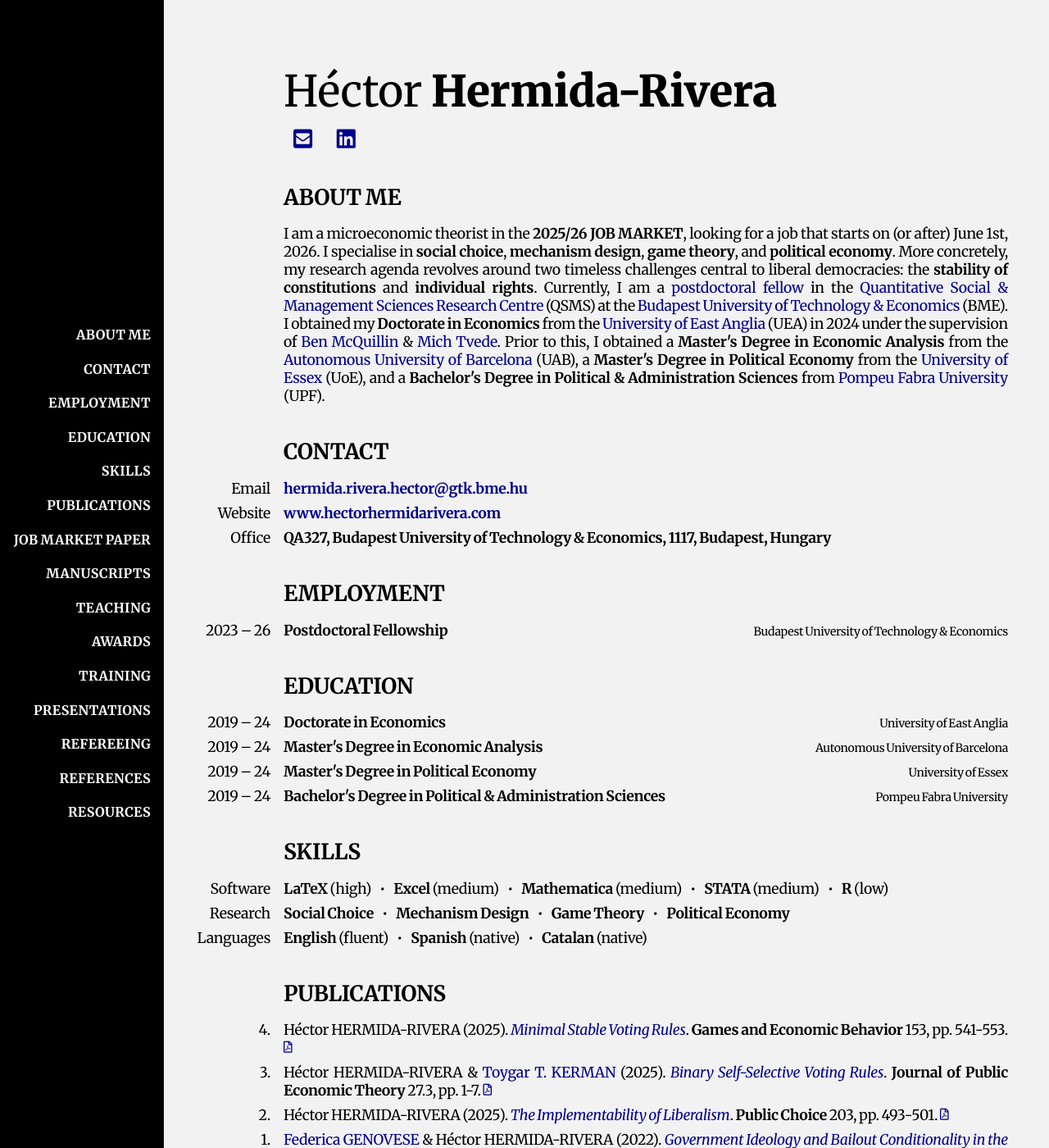
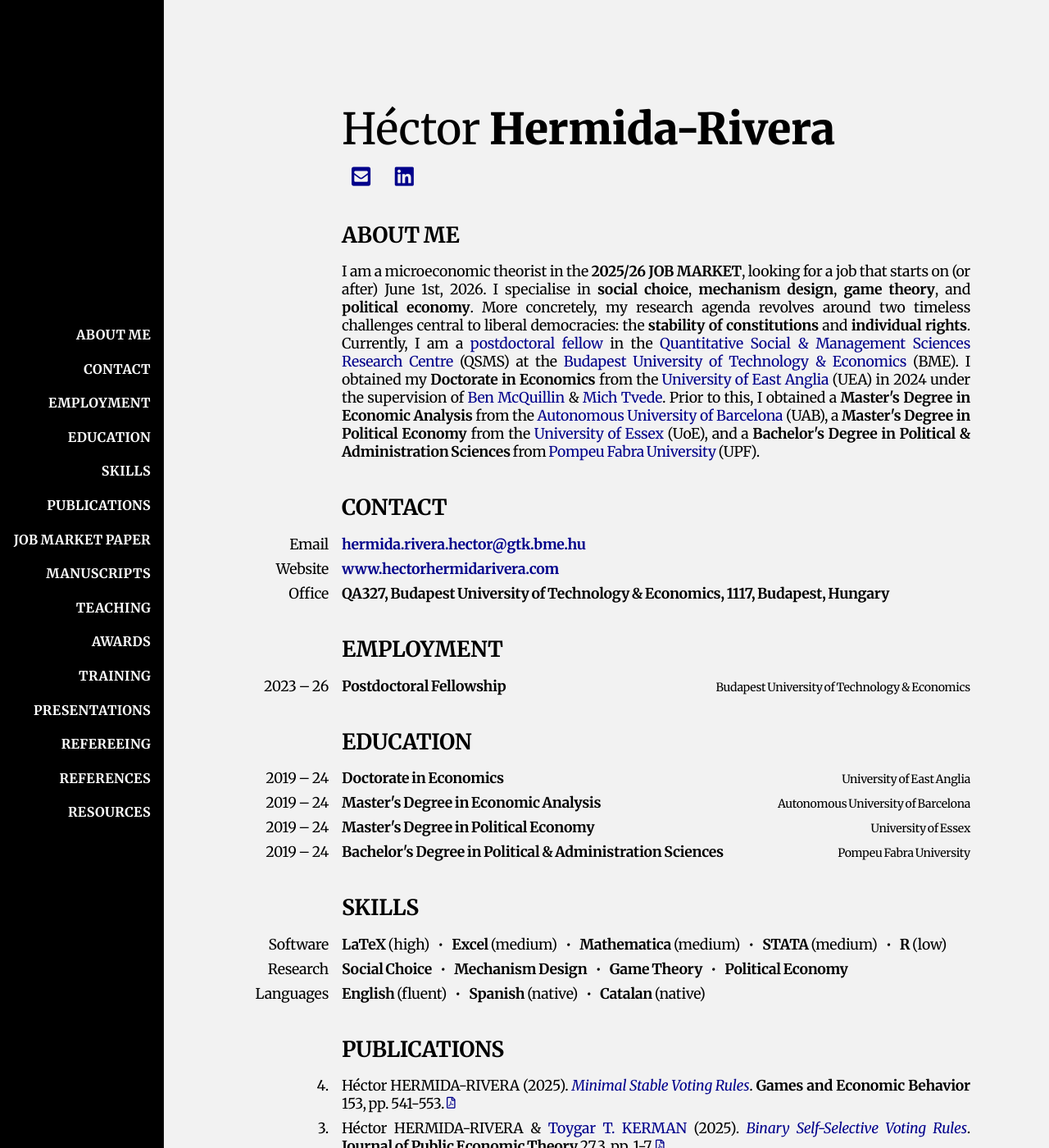
Before and after one commit to HectorHermidaRivera/hectorhermidarivera.github.io, a Jekyll site: the page built from index.md, in a window 1280 px wide and 1400 px high. Shown: the whole window at 82% size. Built offline with Jekyll 4.4.1, drawn with Linux system fonts in a browser that asks for light colours; a style sheet for code colours, icons or effects is not loaded.

Commit message:
Update style.css

```diff
--- a/assets/css/style.css
+++ b/assets/css/style.css
@@ -8,7 +8,7 @@ body {
 .content {
   margin-left: 200px;       /* space for the sidebar */
   /*padding: 5% 5% 5% 2.5%;    */
-  padding: clamp(5px, 5%, 50px) clamp(5px, 5%, 50px) clamp(5px, 5%, 50px) clamp(2.5px, 2.5%, 25px);
+  padding: clamp(15px, 7.5%, 100px); /* uniform padding on all sides */
   /*max-width: 1300px;        */
   box-sizing: border-box;
   font-size: 1.1em;
```
